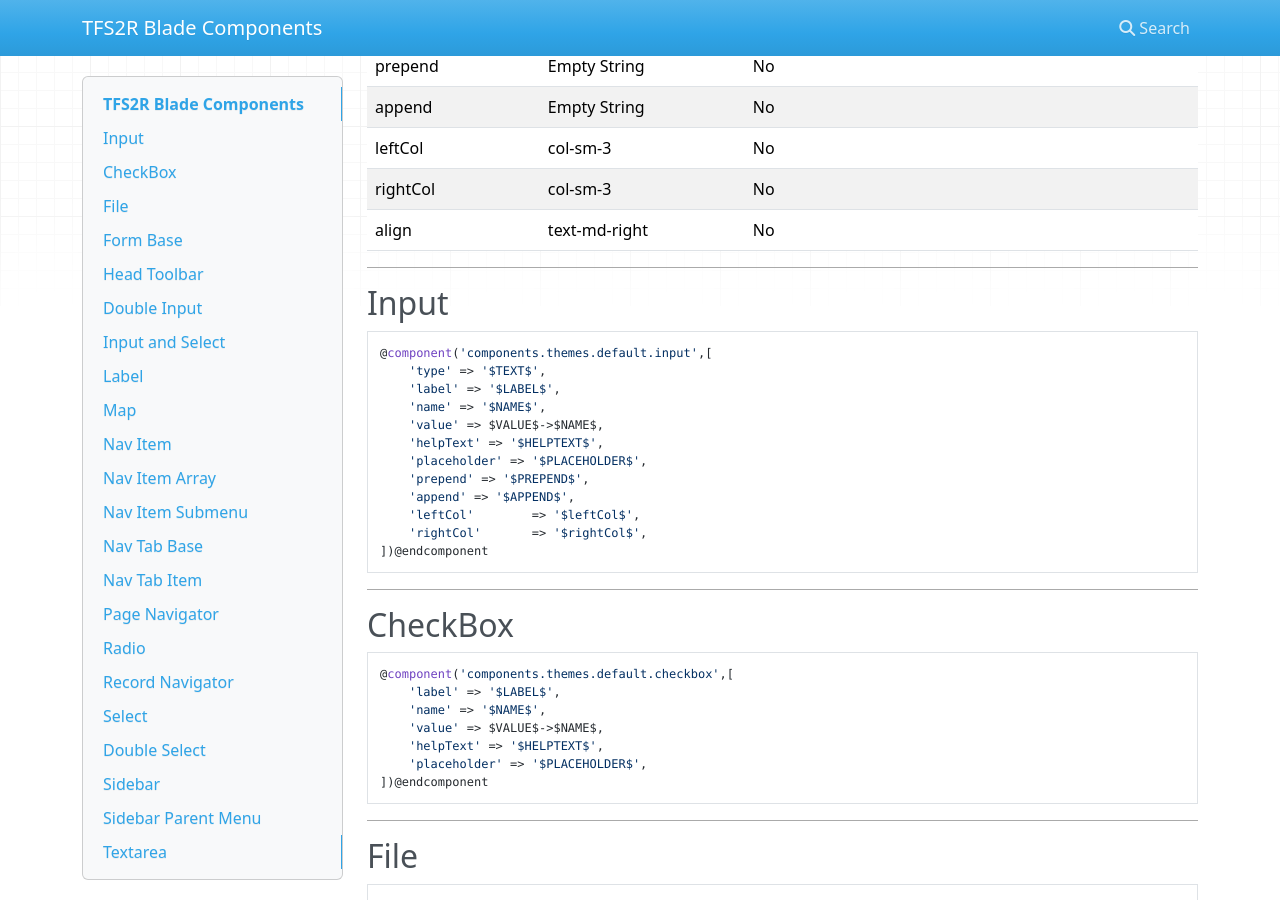
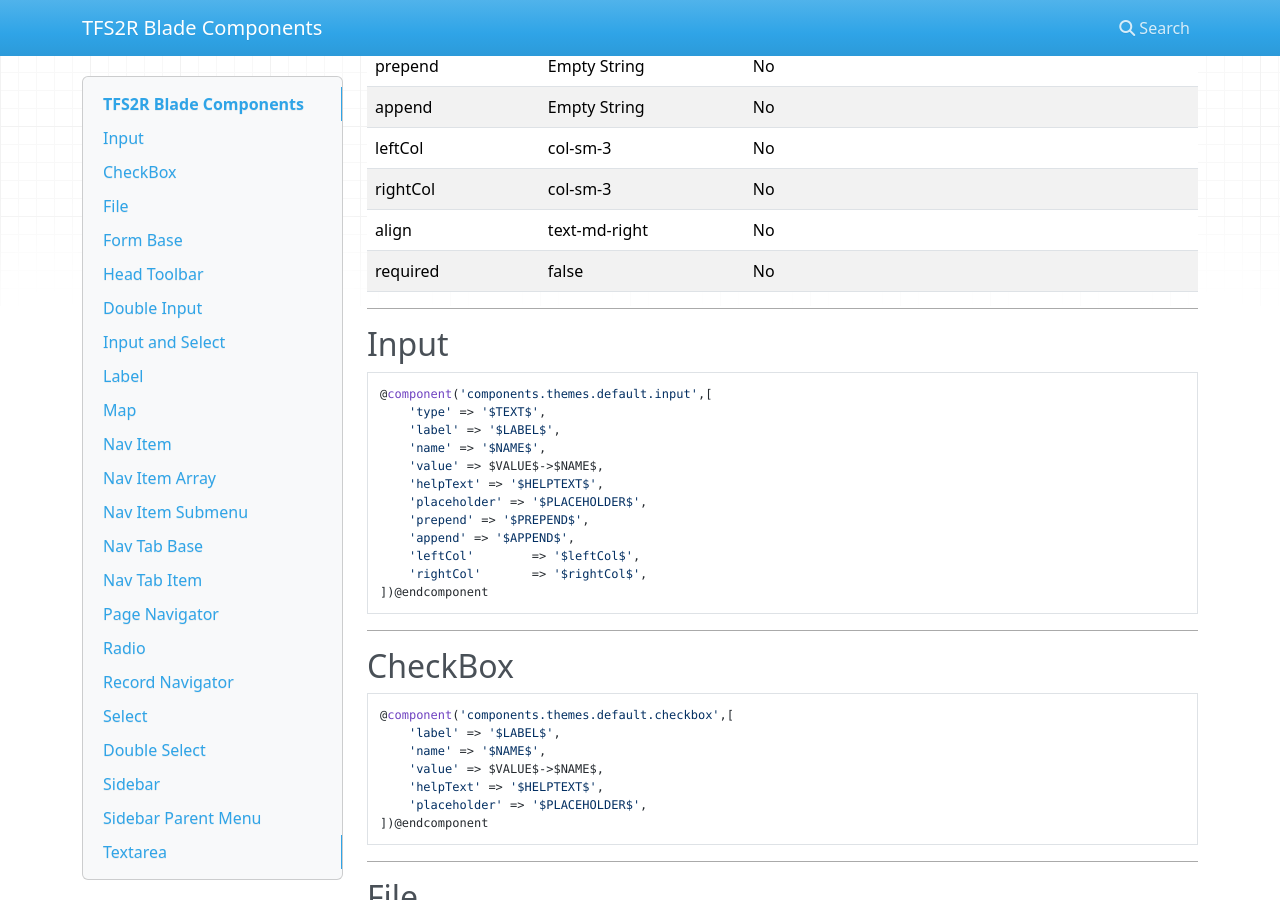
Before and after one commit to JunaidQadirB/ball-ui, an MkDocs documentation site: the page built from docs/index.md, in a window 1280 px wide and 900 px high, scrolled down 374 px. Built offline with MkDocs 1.6.1, drawn with Linux system fonts in a browser that asks for light colours; nearby versions of some CDN libraries.

```diff
--- a/docs/index.md
+++ b/docs/index.md
@@ -15,6 +15,7 @@ append| Empty String | No
 leftCol| col-sm-3 | No
 rightCol| col-sm-3 | No
 align| text-md-right | No
+required| false | No
 
 ---------------------
 
```
